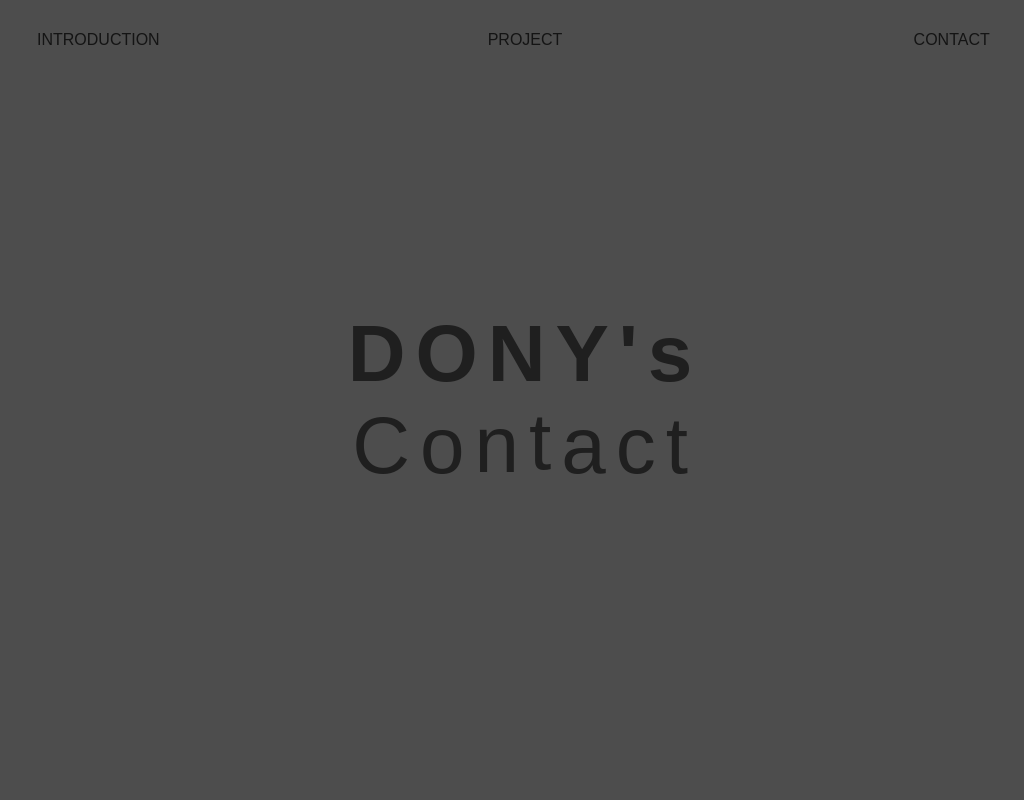
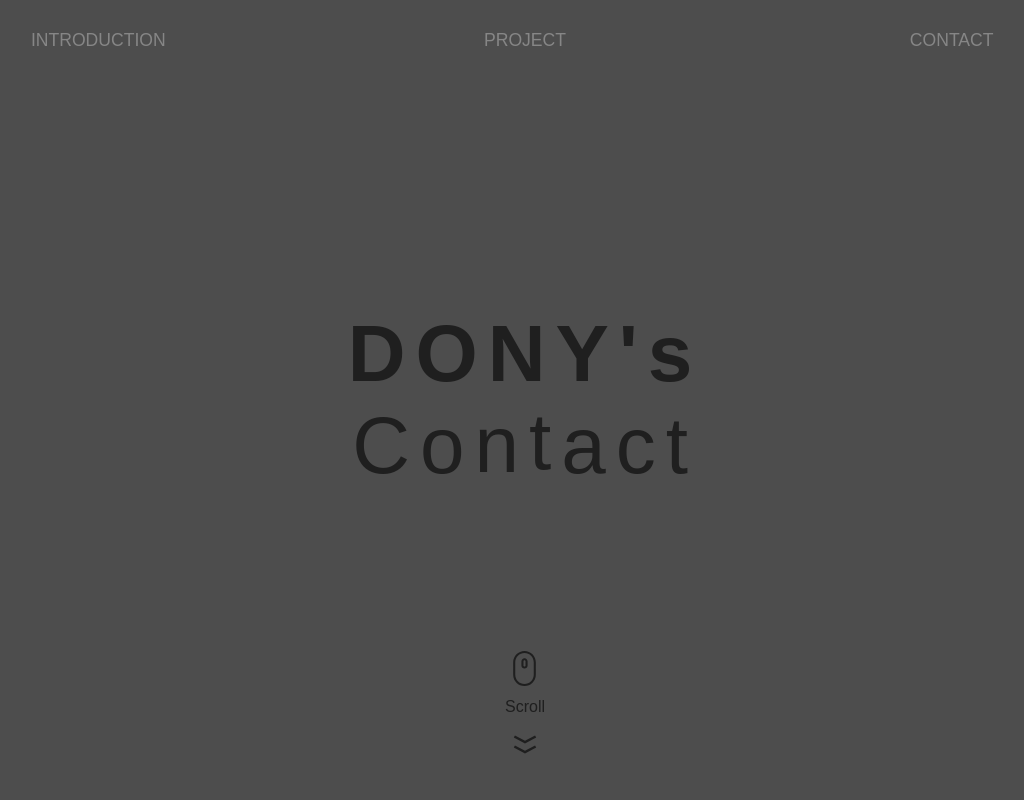
Before and after one commit to pado232/Portfolio, a React (Create React App) app: page /contact in a window 1280 px wide. Shown: the top 800 px of the page, without its empty margins (115-1139 px from the left). Built offline with nearby package versions, Linux system fonts and the light colour scheme; the HTML template or start-up script is replaced by a standard one.

Commit message:
메인 스크롤 추가

```diff
--- a/src/components/Main/Main.js
+++ b/src/components/Main/Main.js
@@ -1,15 +1,41 @@
-import React, { useEffect } from "react";
+import React, { useEffect, useState } from "react";
 import styles from "./Main.module.css";
+import { TfiMouse } from "react-icons/tfi";
+import { RiArrowDownWideLine } from "react-icons/ri";
+import Menu from "../Menu/Menu";
 
 const Main = ({ titleText }) => {
+  const [scrollY, setScrollY] = useState(0);
+
   useEffect(() => {
+    const handleScroll = () => {
+      setScrollY(window.scrollY);
+    };
+
+    window.addEventListener("scroll", handleScroll);
+    return () => {
+      window.removeEventListener("scroll", handleScroll);
+    };
+  }, []);
+
+  useEffect(() => {
+    // querySelector : CSS 클래스 이름을 기준으로 요소를 찾아냄 (클래스 이름이 title이면서 그 안에 포함된 h1를 찾음)
+    // title : querySelector와 일치하는 첫 번째 요소를 반환
+    //        (값만 반환하는 것이 아니라 html형식의 태그를 포함해서 반환)
     const title = document.querySelector(`.${styles.title} h1`);
     const portfolio = document.querySelector(`.${styles.portfolio}`);
 
+    console.log("title", title); // <h1>DONY's<h1>
     if (title && portfolio) {
       const titleChars = title.textContent.split("");
       const portfolioChars = portfolio.textContent.split("");
 
+      console.log("titleChars", titleChars); // ['D', 'O', 'N', 'Y', "'", 's']
+      console.log("title.textContent", title.textContent); // DONY's
+
+      // title 요소의 텍스트를 개별 문자로 분리하고,
+      // 각 문자에 애니매니션 지연 시간(글자마다 기다려야하는 시간)을 적용한 span 태그로 감싸기
+      // innerHTML: title에 있던 원래 값은 사라지고 = 뒤에 작성한 값으로 변경됨
       title.innerHTML = titleChars
         .map(
           (char, index) =>
@@ -17,7 +43,10 @@ const Main = ({ titleText }) => {
               index * 0.2
             }s;">${char}</span>`
         )
-        .join("");
+        .join(""); // map에서 순회하며 작성된 내용 한줄한줄을 전부 결합(이어 붙이기)
+
+      // 위 내용을 적용한 후 출력하면 애니매이션이 동작하면서
+      // title의 츨력값이 <h1><span></span> ... <h1> 으로 출력되는 것임
 
       portfolio.innerHTML = portfolioChars
         .map(
@@ -36,7 +65,10 @@ const Main = ({ titleText }) => {
           char.style.animation = "none";
         });
 
+        // 0.1초마다 실행될 동작
+
         setTimeout(() => {
+          // 각 char요소에 대해 작업 수행
           chars.forEach((char, index) => {
             char.style.animation = "";
             char.style.animationDelay = `${index * 0.2}s`;
@@ -61,6 +93,41 @@ const Main = ({ titleText }) => {
         <h1>DONY's</h1>
         <h1 className={styles.portfolio}>{titleText}</h1>
       </div>
+      <div
+        className={`${styles.mouse_container} ${
+          scrollY > 10 ? styles.hidden : ""
+        }`}
+      >
+        <div className={styles.mouse}>
+          <div>
+            <TfiMouse size={35} />
+          </div>
+          <div className={styles.text}>Scroll</div>
+        </div>
+        <div className={styles.arrow_box}>
+          <div className={styles.top_arrow}>
+            <RiArrowDownWideLine size={30} />
+          </div>
+          <div className={styles.bottom_arrow}>
+            <RiArrowDownWideLine size={30} />
+          </div>
+        </div>
+      </div>
+      <div
+        className={`${styles.text_container} ${
+          scrollY > 10 ? styles.visible : styles.hidden
+        }`}
+      >
+        <div className={styles.welcome}>
+          <h3 className={styles.welcome_title}>Welcome to my portfolio!</h3>
+          <p className={styles.welcome_content}>
+            I hope you enjoy exploring my work.
+          </p>
+          <p className={styles.welcome_content}>
+            Your feedback is highly appreciated!
+          </p>
+        </div>
+      </div>
     </main>
   );
 };
--- a/src/components/Main/Main.module.css
+++ b/src/components/Main/Main.module.css
@@ -1,4 +1,3 @@
-/* Main.module.css */
 .main {
   width: 100%;
   height: 100vh;
@@ -6,6 +5,8 @@
   justify-content: center;
   align-items: center;
   background-color: rgb(77, 77, 77);
+  position: relative;
+  overflow: hidden;
 }
 
 .title {
@@ -45,3 +46,53 @@
     transform: translateY(-15px);
   }
 }
+
+.mouse_container {
+  position: absolute;
+  bottom: 2rem;
+  text-align: center;
+  transition: transform 1s ease, opacity 1s ease;
+}
+
+.text_container {
+  position: absolute;
+  bottom: 2rem;
+  text-align: center;
+  transition: transform 1s ease, opacity 1s ease;
+  transform: translateY(50%);
+  opacity: 0;
+}
+
+.hidden {
+  transform: translateY(100%);
+  opacity: 0;
+}
+
+.visible {
+  transform: translateY(0);
+  opacity: 1;
+}
+
+.text {
+  margin: 0.5rem;
+}
+
+.arrow_box {
+}
+
+.top_arrow {
+  height: 10px;
+}
+.welcome {
+  margin-bottom: 1rem;
+}
+.welcome_title {
+  color: rgb(212, 212, 175);
+  font-size: 1.5rem;
+  margin: 1rem;
+}
+.welcome_content {
+  color: rgb(151, 151, 124);
+  font-size: 1rem;
+  margin: 0.5rem;
+}
--- a/src/components/Menu/Menu.module.css
+++ b/src/components/Menu/Menu.module.css
@@ -1,6 +1,7 @@
 .Menu {
   position: absolute;
   width: 100%;
+  z-index: 10;
 }
 .Menu ul {
   position: absolute;
@@ -18,10 +19,9 @@
   align-items: center;
 }
 .Menu ul li button {
-  font-size: 17px;
-  color: #141414;
+  color: rgb(134, 134, 134);
   padding: 0 3px;
-  font-size: 16px;
+  font-size: 1.1rem;
   background: none;
   border: none;
   cursor: pointer;
@@ -31,4 +31,5 @@
 .Menu ul li button:hover {
   font-size: 1.6rem;
   transition: font-size 0.5s;
+  color: rgb(170, 170, 170);
 }
--- a/src/components/MenuSub/MenuSub.module.css
+++ b/src/components/MenuSub/MenuSub.module.css
@@ -43,7 +43,7 @@
   bottom: -3px;
   left: 0;
   font-size: 20px;
-  background-color: #deec9d;
+  background-color: rgb(230, 230, 188);
   transition: width 0.5s ease-out; /* 밑줄 애니메이션 추가 */
 }
 
@@ -55,5 +55,5 @@
 .MenuSub .menu_ul .menu_li .menu_button:hover,
 .MenuSub .menu_ul .menu_li .menu_button.active {
   font-size: 20px;
-  color: #deec9d;
+  color: rgb(230, 230, 188);
 }
--- a/src/pages/IntroPage/components/Skill/components/LogoSlide.js
+++ b/src/pages/IntroPage/components/Skill/components/LogoSlide.js
@@ -9,7 +9,7 @@ const Logos = [
     name: "JavaScript",
   },
   { src: `${process.env.PUBLIC_URL}/images/LogoReact.png`, name: "React" },
-  { src: `${process.env.PUBLIC_URL}/images/LogoGithub.png`, name: "GitHub" },
+  { src: `${process.env.PUBLIC_URL}/images/LogoGithub.png`, name: "Git" },
 ];
 
 const LogoSlide = () => {
@@ -27,7 +27,9 @@ const LogoSlide = () => {
               src={logo.src}
               alt={`${logo.name} Logo`}
             />
-            <p className={styles.logo_name}>{logo.name}</p>
+            <div className={styles.logo_name_box}>
+              <p className={styles.logo_name}>{logo.name}</p>
+            </div>
           </div>
         ))}
       </div>
--- a/src/pages/IntroPage/components/Skill/components/LogoSlide.module.css
+++ b/src/pages/IntroPage/components/Skill/components/LogoSlide.module.css
@@ -22,9 +22,14 @@
 }
 
 .logo_name {
-  margin-top: 5px;
   font-size: 13px;
-  font-weight: bold;
+  font-size: 0.9rem;
   letter-spacing: 1px;
-  color: #5a99d4;
+  color: #7e7e7e;
 }
+.logo_name_box {
+  background-color: #ebebeb;
+  padding: 0.5rem 0.25rem;
+  border-radius: 3rem;
+  box-shadow: 0 0 5px rgba(0, 0, 0, 0.137);
+}
```
